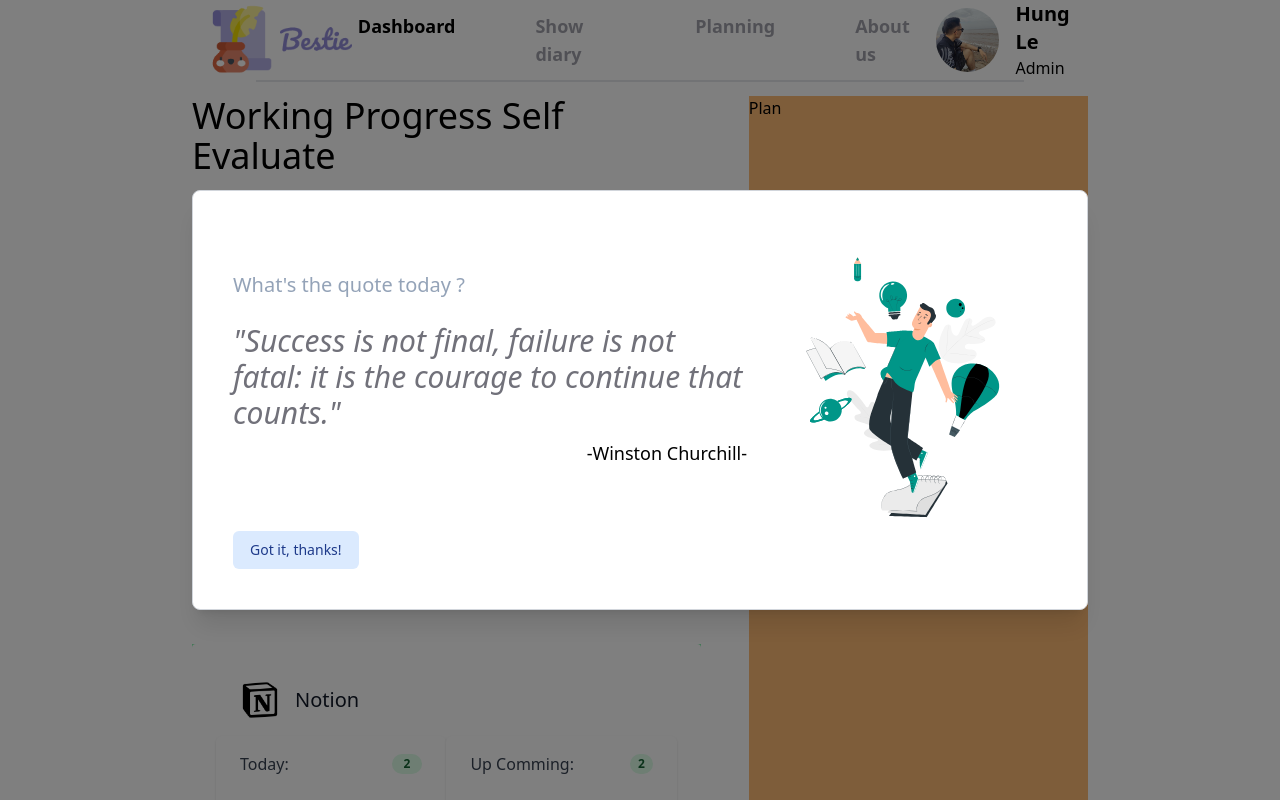
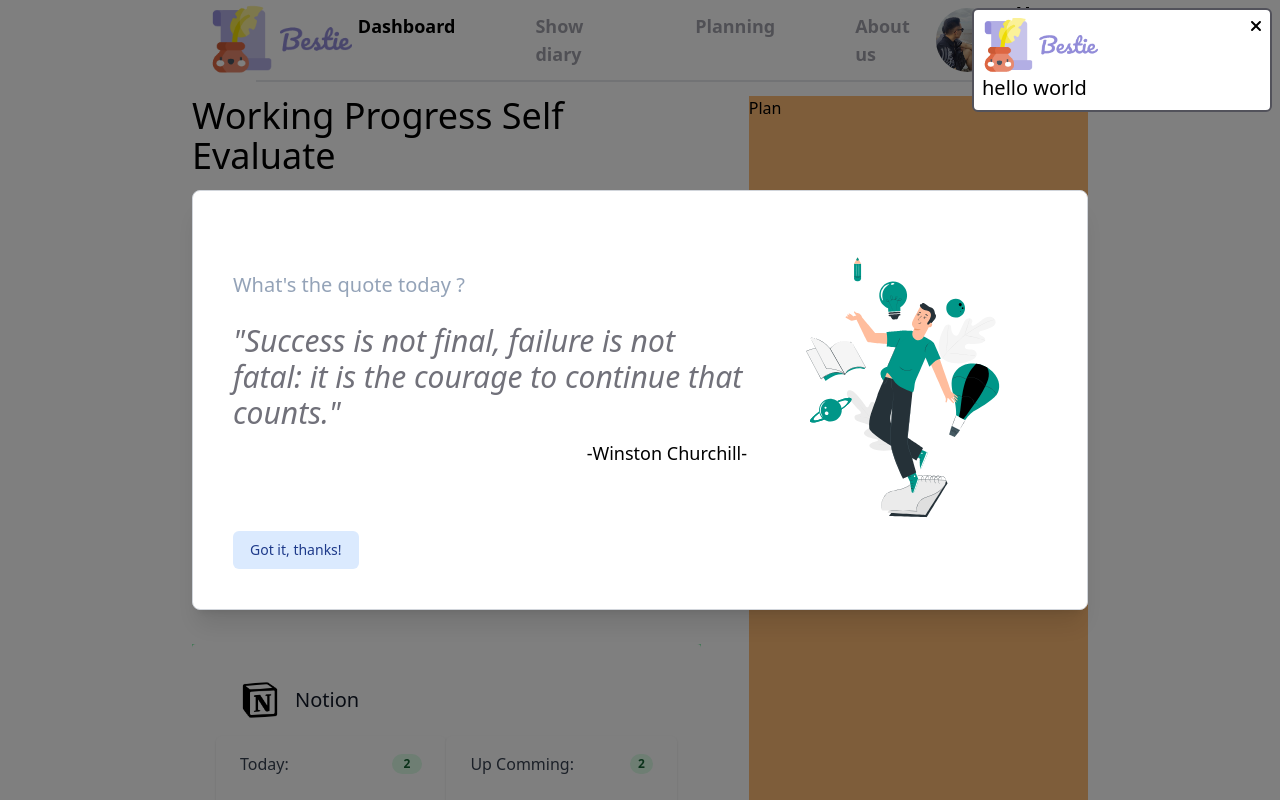
Before and after one commit to hungle2002/Bestie, a React (Create React App) app: page /home in a window 1280 px wide. Shown: the top 800 px of the page. Built offline with nearby package versions, Linux system fonts and the light colour scheme.

Commit message:
Add funny toast

```diff
--- a/src/assets/images/index.js
+++ b/src/assets/images/index.js
@@ -1,5 +1,6 @@
 const images = {
     user: require('./user.jpg'),
+    logoMini: require('./logo-mini.png'),
     logo: require('./logo.png')
 };
 export default images;
--- /dev/null
+++ b/src/components/toast.js
@@ -0,0 +1,71 @@
+/* eslint-disable max-len */
+import { faXmark } from '@fortawesome/free-solid-svg-icons';
+import { FontAwesomeIcon } from '@fortawesome/react-fontawesome';
+import { motion } from 'framer-motion';
+import { useState } from 'react';
+import ReactDOM from 'react-dom';
+
+import images from '../assets/images';
+import { randInt } from '../utils/math';
+
+export const Toast = ({ message = 'I am waiting for your', callback, close }) => {
+    const [countClose, setCountClose] = useState(0);
+
+    let top, right;
+    if (countClose === 0) {
+        top = '8px';
+        right = '8px';
+    } else {
+        top = randInt(20, window.innerHeight - 350).toString() + 'px';
+        right = randInt(20, window.innerWidth - 350).toString() + 'px';
+    }
+    console.log(top, right, '<--');
+    return <motion.div
+        style={{
+            top,
+            right
+        }}
+        className={'w-[300px] flex flex-col flex-start p-2 fixed z-50 border-2 border-zinc-600 rounded-md bg-white'}
+        onClick={(e) => {
+            if (e.currentTarget === e.target) {
+                callback();
+                close();
+            }
+        }}
+    >
+        <div>
+            <img className='w-18 h-14' src={images.logoMini}/>
+        </div>
+        <div className='flex flex-col flex-start gap-2'>
+            <p className='text-xl'>{message}</p>
+        </div>
+        <div
+            className='absolute top-1 right-2 cursor-pointer'
+            onClick={() => {
+                if (countClose === 2) {
+                    close();
+                } else {
+                    setCountClose(x => x + 1);
+                }
+            }}
+        >
+            <FontAwesomeIcon icon={faXmark} />
+        </div>
+    </motion.div>;
+};
+
+export const createToast = (message, callback) => {
+    const container = document.createElement('div');
+    container.className = 'toast-container';
+    document.body.appendChild(container);
+
+    const handleToastClose = () => {
+        ReactDOM.unmountComponentAtNode(container);
+        container.remove();
+    };
+
+    ReactDOM.render(
+        <Toast message={message} close={handleToastClose} callback={callback} />,
+        container
+    );
+};
--- a/src/index.js
+++ b/src/index.js
@@ -7,9 +7,9 @@ import App from './App';
 
 const root = ReactDOM.createRoot(document.getElementById('root'));
 root.render(
-    <React.StrictMode>
-        <App />
-    </React.StrictMode>
+    // <React.StrictMode>
+    <App />
+    // </React.StrictMode>
 );
 
 // If you want to start measuring performance in your app, pass a function
--- a/src/pages/HomePage/index.js
+++ b/src/pages/HomePage/index.js
@@ -1,7 +1,15 @@
+import { useEffect } from 'react';
+
 import Quote from '../../components/dayQuote';
 import LineChartBox from '../../components/lineChart';
-import NotionTodo from '../../components/notionTodo'; ;
+import NotionTodo from '../../components/notionTodo';
+import { createToast, Toast } from '../../components/toast';
+;
 function HomePage () {
+    useEffect(() => {
+        createToast('hello world', () => { console.log('callback'); });
+    }, 1000);
+
     const dataLineChart = {
         labels: ['Mon', 'Tue', 'Wed', 'Thu', 'Fri', 'Sat', 'Sun'],
         datasets: [
@@ -32,6 +40,7 @@ function HomePage () {
                 </div>
             </div>
             <Quote/>
+            {/* <Toast /> */}
         </div>);
 }
 
--- /dev/null
+++ b/src/utils/math.js
@@ -0,0 +1,3 @@
+export function randInt (min, max) {
+    return Math.floor(Math.random() * (max - min)) + min;
+}
```
Also changed, not shown: src/assets/images/logo-mini.png (added).
